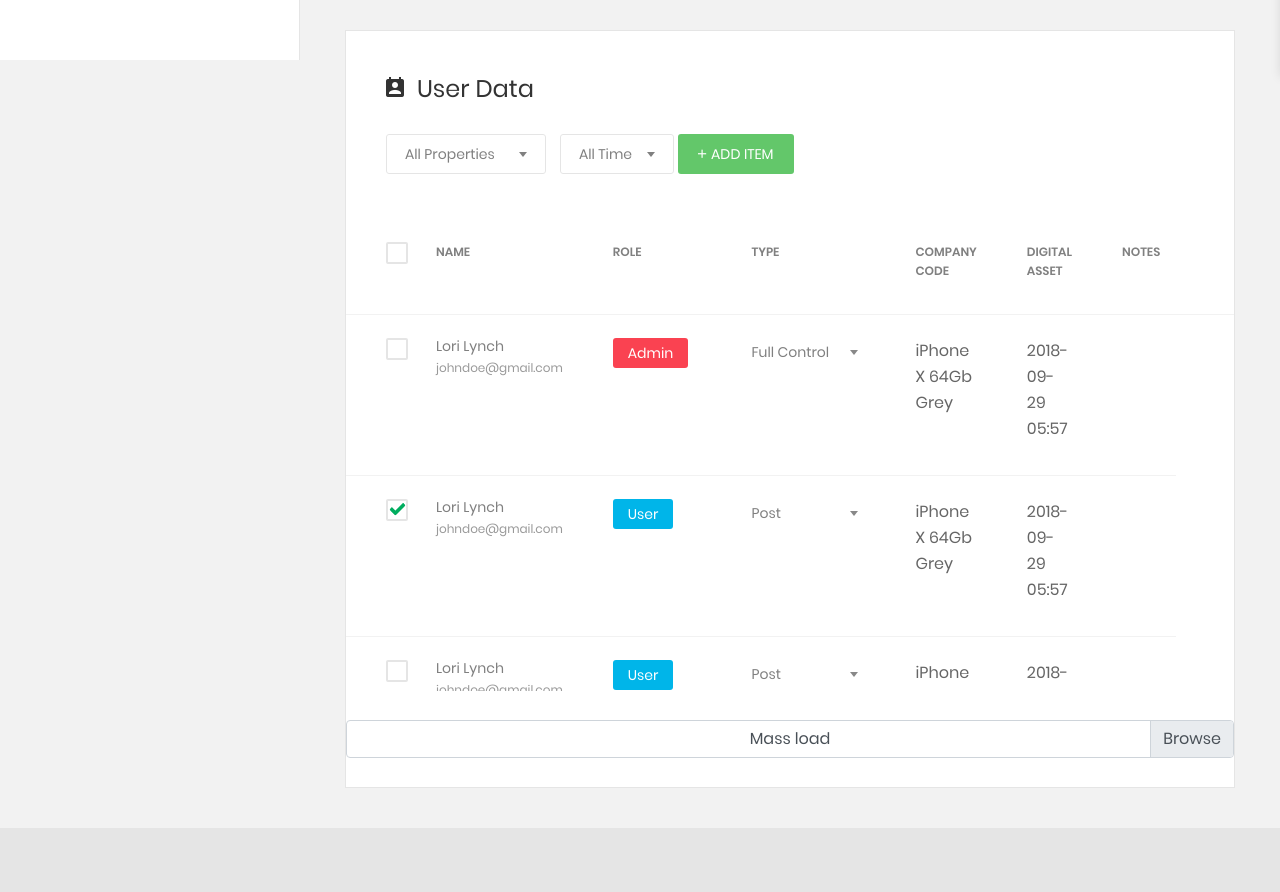
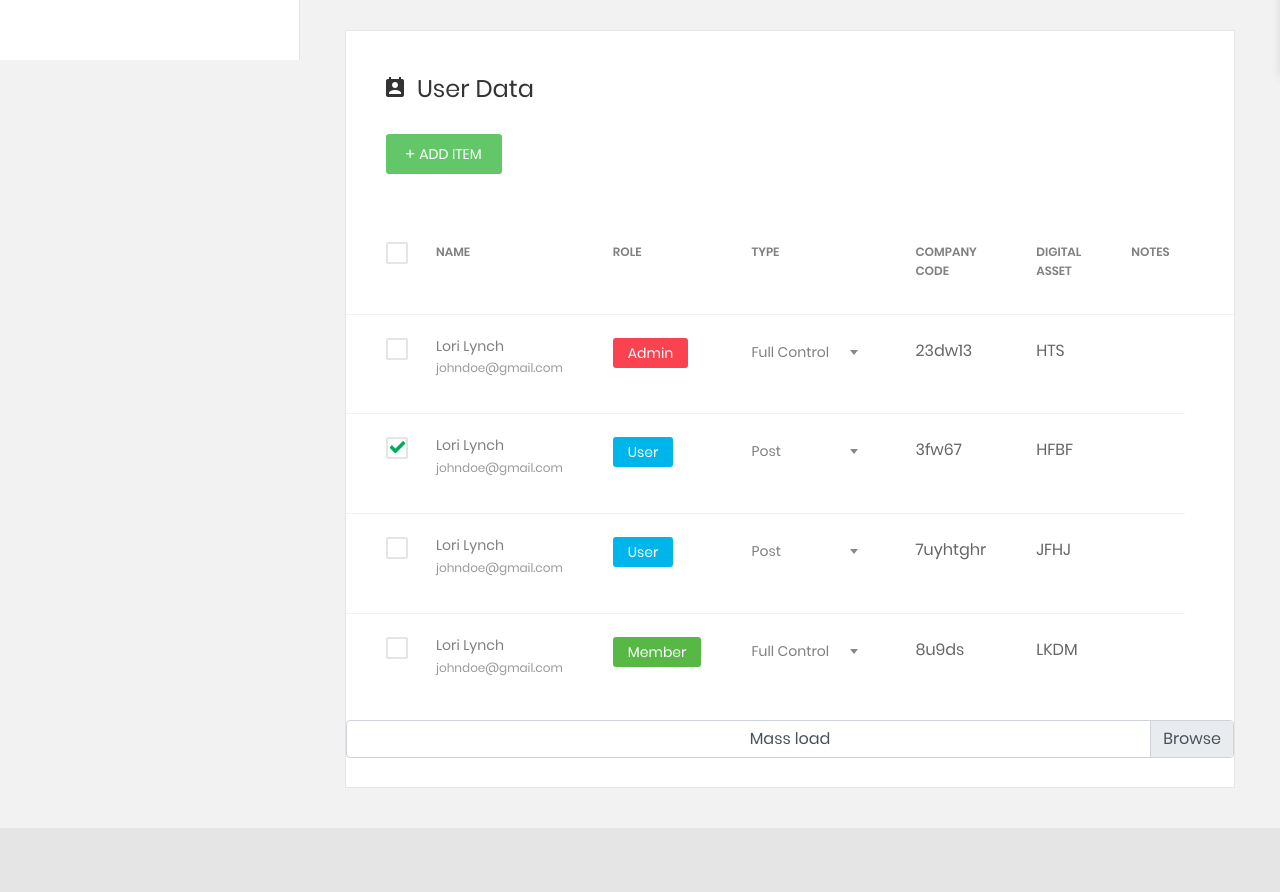
Before and after one commit to vikasvmads/SabicDemo, a plain HTML site: page index2.html in a window 1280 px wide. Shown: the part 740-1632 px from the top of the page. Drawn offline with Linux system fonts and the light colour scheme.

Commit message:
Changes in admin panel 2

```diff
--- a/index2.html
+++ b/index2.html
@@ -562,22 +562,7 @@
                                     <h3 class="title-3 m-b-30">
                                         <i class="zmdi zmdi-account-calendar"></i>user data</h3>
                                     <div class="filters m-b-45">
-                                        <div class="rs-select2--dark rs-select2--md m-r-10 rs-select2--border">
-                                            <select class="js-select2" name="property">
-                                                <option selected="selected">All Properties</option>
-                                                <option value="">Products</option>
-                                                <option value="">Services</option>
-                                            </select>
-                                            <div class="dropDownSelect2"></div>
-                                        </div>
-                                        <div class="rs-select2--dark rs-select2--sm rs-select2--border">
-                                            <select class="js-select2 au-select-dark" name="time">
-                                                <option selected="selected">All Time</option>
-                                                <option value="">By Month</option>
-                                                <option value="">By Day</option>
-                                            </select>
-                                            <div class="dropDownSelect2"></div>
-                                        </div>
+
                                         <button class="au-btn au-btn-icon au-btn--green au-btn--small">
                                             <i class="zmdi zmdi-plus"></i>add item</button>
 
@@ -630,8 +615,8 @@
                                                             <div class="dropDownSelect2"></div>
                                                         </div>
                                                     </td>
-                                                    <td class="desc">iPhone X 64Gb Grey</td>
-                                                    <td>2018-09-29 05:57</td>
+                                                    <td class="desc">23dw13</td>
+                                                    <td>HTS</td>
                                                     <td>
                                                         <span class="more">
                                                             <i class="zmdi zmdi-more"></i>
@@ -666,8 +651,8 @@
                                                             <div class="dropDownSelect2"></div>
                                                         </div>
                                                     </td>
-                                                    <td class="desc">iPhone X 64Gb Grey</td>
-                                                    <td>2018-09-29 05:57</td>
+                                                    <td class="desc">3fw67</td>
+                                                    <td>HFBF</td>
                                                     <td>
                                                         <span class="more">
                                                             <i class="zmdi zmdi-more"></i>
@@ -702,8 +687,8 @@
                                                             <div class="dropDownSelect2"></div>
                                                         </div>
                                                     </td>
-                                                    <td class="desc">iPhone X 64Gb Grey</td>
-                                                    <td>2018-09-29 05:57</td>
+                                                    <td class="desc">7uyhtghr</td>
+                                                    <td>JFHJ</td>
                                                     <td>
                                                         <span class="more">
                                                             <i class="zmdi zmdi-more"></i>
@@ -738,8 +723,8 @@
                                                             <div class="dropDownSelect2"></div>
                                                         </div>
                                                     </td>
-                                                    <td class="desc">iPhone X 64Gb Grey</td>
-                                                    <td>2018-09-29 05:57</td>
+                                                    <td class="desc">8u9ds</td>
+                                                    <td>LKDM</td>
                                                     <td>
                                                         <span class="more">
                                                             <i class="zmdi zmdi-more"></i>
```
